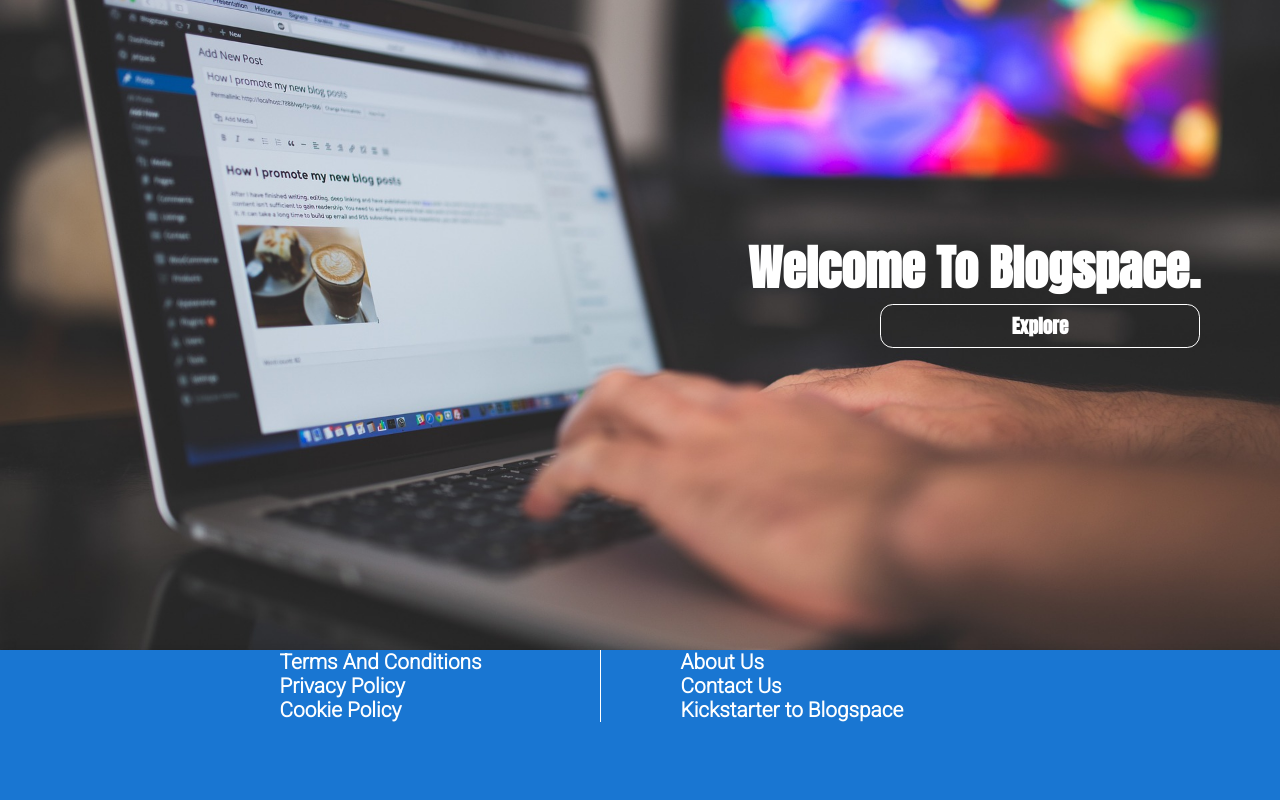
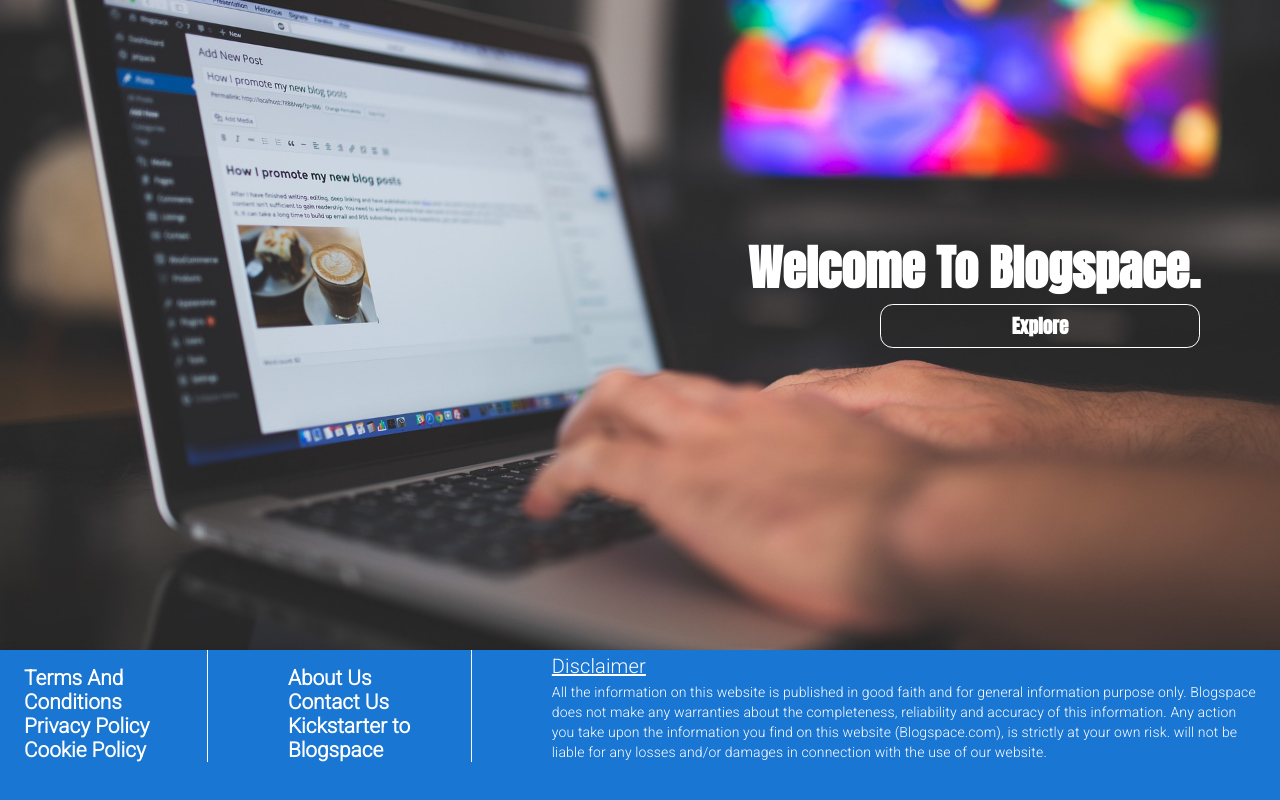
Before and after one commit to vinitkotian/contentful-blog, a Next.js app: page / in a window 1280 px wide. Shown: the part 214-1014 px from the top of the page. Built offline with nearby package versions, Linux system fonts and the light colour scheme.

Commit message:
Add disclaimer

```diff
--- a/components/footer/footer.tsx
+++ b/components/footer/footer.tsx
@@ -7,7 +7,7 @@
   return (
     <AppBar position="static" className={"footer"}>
       <Toolbar>
-        <Box className={"footer-col footer-col1"}>
+        <Box className={"footer-col footer-border"}>
           <Link href="/">
             <a>Terms And Conditions</a>
           </Link>
@@ -18,7 +18,7 @@
             <a>Cookie Policy</a>
           </Link>
         </Box>
-        <Box className={"footer-col"}>
+        <Box className={"footer-col footer-border"}>
           <Link href="/">
             <a>About Us</a>
           </Link>
@@ -29,6 +29,20 @@
             <a>Kickstarter to Blogspace</a>
           </Link>
         </Box>
+        <Box className={"footer-col disclaimer"}>
+          <Typography variant="h6" sx={{ textDecoration: "underline" }}>
+            Disclaimer
+          </Typography>
+          <Typography variant="body2">
+            All the information on this website is published in good faith and
+            for general information purpose only. Blogspace does not make any
+            warranties about the completeness, reliability and accuracy of this
+            information. Any action you take upon the information you find on
+            this website (Blogspace.com), is strictly at your own risk. will not
+            be liable for any losses and/or damages in connection with the use
+            of our website.
+          </Typography>
+        </Box>
       </Toolbar>
     </AppBar>
   );
--- a/styles/blog.css
+++ b/styles/blog.css
@@ -84,7 +84,7 @@
   height: 100%;
 }
 
-.footer-col1 {
+.footer-border {
   border-right: 0.1rem solid white;
   margin-right: 5rem;
 }
@@ -94,6 +94,11 @@
   font: bold 1.3rem "Roboto", sans-serif;
   text-decoration: none;
   margin: "0.5rem";
+}
+
+.disclaimer {
+  width: 100%;
+  height: 100%;
 }
 
 .backdrop {
```
